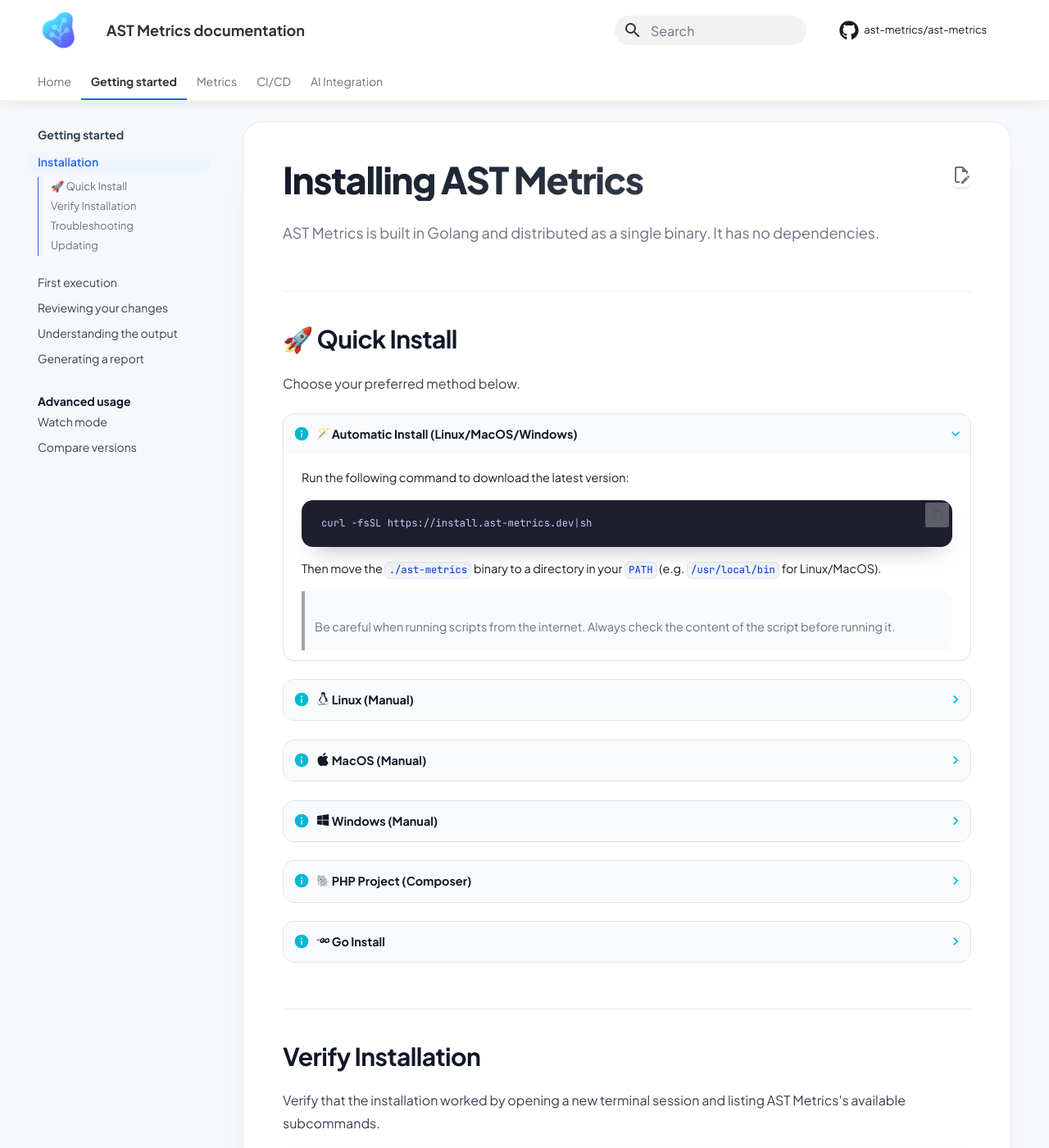
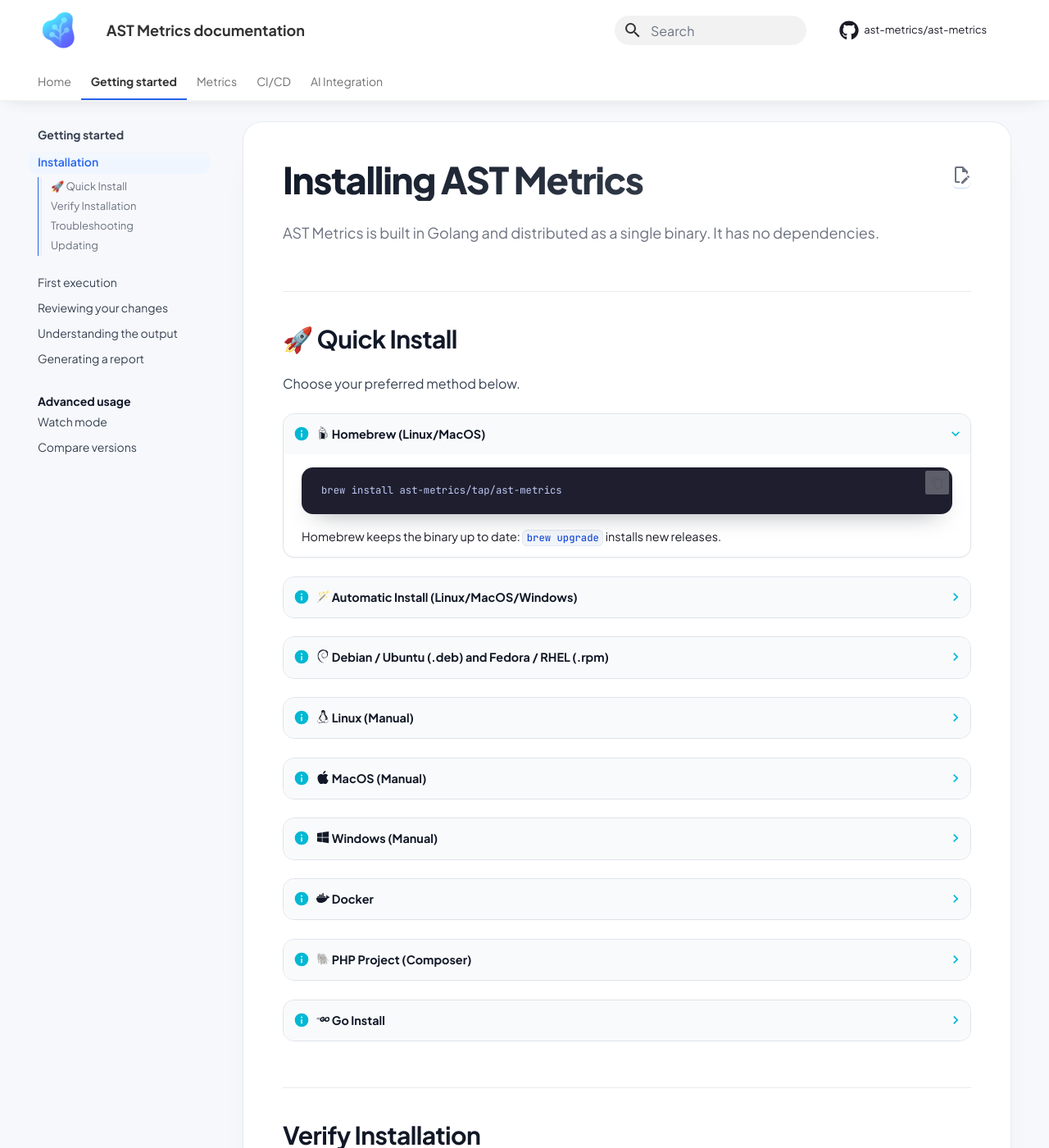
Before and after one commit to Halleck45/ast-metrics, an MkDocs documentation site: the page built from docs/getting-started/install.md, in a window 1280 px wide and 1400 px high. Shown: the whole window at 82% size. Built offline with MkDocs 1.6.1 and Material for MkDocs 9.7.7, drawn with Linux system fonts in a browser that asks for light colours; emoji names are drawn with the system emoji font; comment, search, counter and statistics services are not loaded; some of the changed lines change nothing that is shown; some of the changed text lies outside the part shown.

Commit message:
docs(install): document Homebrew, Docker and Linux packages

````diff
--- a/docs/getting-started/install.md
+++ b/docs/getting-started/install.md
@@ -6,7 +6,15 @@
 
 Choose your preferred method below.
 
-???+ info ":magic_wand: Automatic Install (Linux/MacOS/Windows)"
+???+ info ":simple-homebrew: Homebrew (Linux/MacOS)"
+
+    ```bash
+    brew install ast-metrics/tap/ast-metrics
+    ```
+
+    Homebrew keeps the binary up to date: `brew upgrade` installs new releases.
+
+??? info ":magic_wand: Automatic Install (Linux/MacOS/Windows)"
 
     Run the following command to download the latest version:
 
@@ -18,13 +26,24 @@
 
     > Be careful when running scripts from the internet. Always check the content of the script before running it.
 
+??? info ":simple-debian: Debian / Ubuntu (.deb) and Fedora / RHEL (.rpm)"
+
+    Each release ships `.deb` and `.rpm` packages for `amd64` and `arm64`. Download the one for your platform from the [latest release](https://github.com/ast-metrics/ast-metrics/releases/latest), then:
+
+    ```bash
+    # Debian / Ubuntu
+    sudo dpkg -i ast-metrics_*_amd64.deb
+
+    # Fedora / RHEL
+    sudo rpm -i ast-metrics-*.x86_64.rpm
+    ```
+
 ??? info ":simple-linux: Linux (Manual)"
 
     Download the binary for your platform (run `uname -m` in your terminal to get your architecture):
 
     - [amd64](https://github.com/ast-metrics/ast-metrics/releases/latest/download/ast-metrics_Linux_x86_64) (most common)
     - [arm64](https://github.com/ast-metrics/ast-metrics/releases/latest/download/ast-metrics_Linux_arm64) (for Raspberry Pi)
-    - [i386](https://github.com/ast-metrics/ast-metrics/releases/latest/download/ast-metrics_Linux_i386) (for old 32-bit systems)
 
 ??? info ":simple-apple: MacOS (Manual)"
 
@@ -35,13 +54,19 @@
 
 ??? info ":fontawesome-brands-windows: Windows (Manual)"
 
-    Download the executable for your platform:
+    Download the executable:
 
-    - [amd64](https://github.com/ast-metrics/ast-metrics/releases/latest/download/ast-metrics_Windows_x86_64.exe) (most common)
-    - [arm64](https://github.com/ast-metrics/ast-metrics/releases/latest/download/ast-metrics_Windows_arm64.exe) (for ARM)
-    - [i386](https://github.com/ast-metrics/ast-metrics/releases/latest/download/ast-metrics_Windows_i386.exe) (for old 32-bit systems)
+    - [amd64](https://github.com/ast-metrics/ast-metrics/releases/latest/download/ast-metrics_Windows_x86_64.exe)
 
+??? info ":simple-docker: Docker"
 
+    No installation at all. Mount your project and run:
+
+    ```bash
+    docker run --rm -v $(pwd):/src ghcr.io/ast-metrics/ast-metrics:latest analyze --report-html=/src/report /src
+    ```
+
+    The image is published on each release for `amd64` and `arm64`: [ghcr.io/ast-metrics/ast-metrics](https://github.com/ast-metrics/ast-metrics/pkgs/container/ast-metrics).
 
 ??? info ":elephant: PHP Project (Composer)"
 
@@ -60,10 +85,10 @@
 
 ??? info ":simple-go: Go Install"
 
-    If you have Go installed:
+    If you have Go and a C compiler installed (CGO is required by the tree-sitter parsers):
 
     ```bash
-    go install github.com/ast-metrics/ast-metrics@latest
+    go install github.com/ast-metrics/ast-metrics/cmd/ast-metrics@latest
     ```
 
 ## Verify Installation
@@ -87,3 +112,5 @@
 ```bash
 ast-metrics self-update
 ```
+
+If you installed AST Metrics with Homebrew, a package manager or Docker, update it the usual way instead (`brew upgrade ast-metrics`, `docker pull`, or the package of the new release).
````
